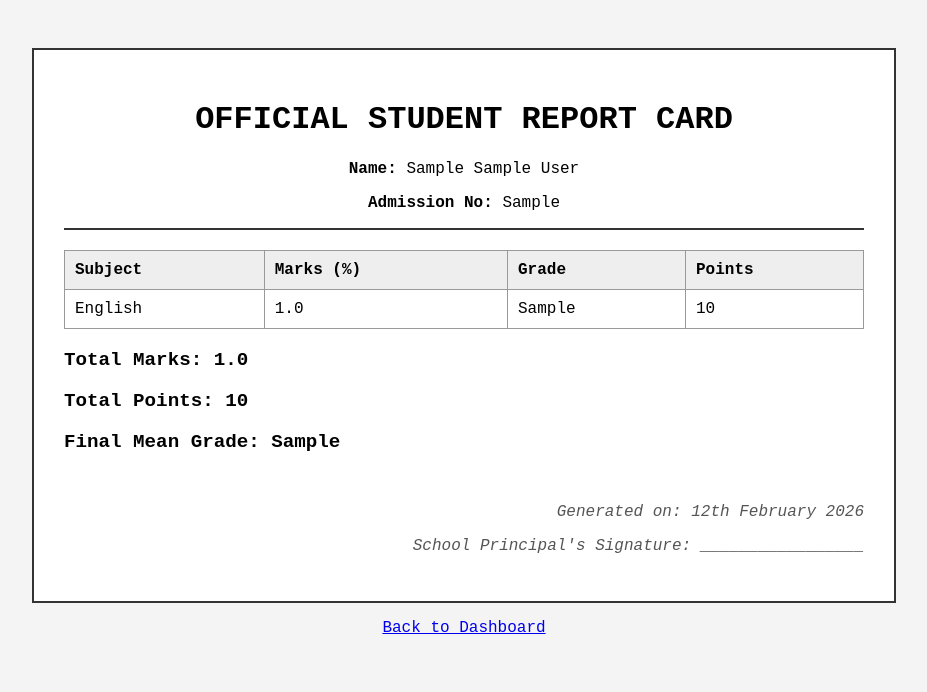
After one commit to deppapel/school-app, a Flask app: template templates/personal_report.html in a window 1280 px wide. The commit adds this page. Shown: the top 692 px of the page, without its empty margins (176-1103 px from the left). Run offline with Flask 3, Linux system fonts and the light colour scheme; tables that the repository leaves empty hold one stand-in row (values such as "Sample post"); the template is opened without the code that fills it: values that come from a table or form of the project are taken from there, most other values are stand-ins (such as "Sample title", 1, 10 or a date in 2020); parts of the project's set-up code (start-up, migrations or seed data) failed here and were passed over.

Commit message:
login sytem init

```diff
--- a/app.py
+++ b/app.py
@@ -1,14 +1,23 @@
 from flask import Flask, render_template, request, redirect, flash, send_file
 from config import Config
-from models import db, Student, Subject, Result
+from models import db, Student, Subject, Result, User
 import pandas as pd
 import tempfile
+from flask_login import LoginManager, login_required, current_user, login_user, logout_user
 
 app = Flask(__name__)
 app.config.from_object(Config)
 db.init_app(app)
 
 app.secret_key = "super-secret-key"  # Required for flash messages
+
+login_manager = LoginManager()
+login_manager.init_app(app)
+login_manager.login_view = "login"
+
+@login_manager.user_loader
+def load_user(user_id):
+    return User.query.get(int(user_id))
 
 # ---------------- SYSTEM SUBJECTS ----------------
 SYSTEM_SUBJECTS = [
@@ -94,6 +103,36 @@ def save_or_update_result(student, subject, mark):
             Result(student_id=student.id, subject_id=subject.id, marks=mark, grade=grade, points=points)
         )
 
+@app.route("/login", methods=["GET", "POST"])
+def login():
+    if request.method == "POST":
+        username = request.form["username"]
+        password = request.form["password"]
+
+        # 1. Admin Login
+        if username == "admin" and password == "school123":
+            user = User.query.filter_by(username="admin").first()
+            if not user:
+                # Seed admin user if not exists
+                user = User(username="admin", password="school123", role="ADMIN")
+                db.session.add(user)
+                db.session.commit()
+            login_user(user)
+            return redirect("/")
+
+        # 2. Guest Login (Student)
+        student = Student.query.filter_by(adm_no=username).first()
+        if student and password == "student":
+            user = User.query.filter_by(username=username).first()
+            if not user:
+                # Create a user record if it doesn't exist yet
+                user = User(username=username, password="student", role="GUEST")
+                db.session.add(user)
+                db.session.commit()
+            login_user(user)
+            return redirect("/results") # Send guests straight to the matrix
+
+    return render_template("login.html")
 
 # ---------------- ROUTES ----------------
 @app.route("/")
@@ -158,7 +197,11 @@ def add_subject():
 
 # ---------------- ADD MARKS (MANUAL) ----------------
 @app.route("/add_marks", methods=["GET", "POST"])
-def add_marks():
+@login_required
+def update_marks():
+    if current_user.role != "ADMIN":
+        flash("Unauthorised! Only school admin can modify marks")
+        return redirect("/")
     student = Student.query.all()
     subject = Subject.query.all()
     if request.method == "POST":
@@ -179,13 +222,13 @@ def add_marks():
                 flash(f"Marks updated for {student.first_name} in {subject.subject_name}")
             else:
                 flash(f"marks added for {student.first_name} in {subject.subject_name}")
-            return redirect("/add_marks")
+            return redirect("/update_marks")
 
         except Exception as e:
             db.session.rollback()
             flash(f"Error adding marks: {str(e)}", "error")
 
-    return render_template("add_marks.html", students=student, subjects=subject)
+    return render_template("update_marks.html", students=student, subjects=subject)
 
 
 # ---------------- DOWNLOAD EXCEL TEMPLATE ----------------
@@ -373,7 +416,27 @@ def results():
         applied_subjects=applied_subjects
     )
 
+@app.route("/my_report_card")
+@login_required
+def my_report_card():
 
+    student = Student.query.filter_by(adm_no=current_user.username).first()
+    if not student:
+        return "Student record not found", 404
+
+    results = Result.query.filter_by(student_id=student.id).all()
+
+    total_points = sum(r.points for r in results)
+    final_grade = student_final_grade(total_points)
+
+    return render_template("personal_report.html", student=student, results=results, final_grade=final_grade)
+
+@app.route("/logout")
+@login_required
+def logout():
+    logout_user()
+    flash("You have been logged out.")
+    return redirect("/login")
 
 if __name__ == "__main__":
     app.run(debug=True)
--- /dev/null
+++ b/templates/personal_report.html
@@ -0,0 +1,66 @@
+<!DOCTYPE html>
+<html lang="en">
+<head>
+    <meta charset="UTF-8">
+    <title>Report Card - {{ student.first_name }}</title>
+    <style>
+        body { font-family: 'Courier New', Courier, monospace; padding: 40px; background-color: #f4f4f4; }
+        .report-box { max-width: 800px; margin: auto; background: white; padding: 30px; border: 2px solid #333; }
+        .header { text-align: center; border-bottom: 2px solid #333; margin-bottom: 20px; }
+        table { width: 100%; border-collapse: collapse; margin: 20px 0; }
+        th, td { border: 1px solid #999; padding: 10px; text-align: left; }
+        th { background-color: #eee; }
+        .total-section { font-weight: bold; font-size: 1.2em; margin-top: 20px; }
+        .stamp { margin-top: 50px; text-align: right; font-style: italic; color: #555; }
+    </style>
+</head>
+<body>
+
+<div class="report-box">
+    <div class="header">
+        <h1>OFFICIAL STUDENT REPORT CARD</h1>
+        <p><strong>Name:</strong> {{ student.first_name }} {{ student.second_name }}</p>
+        <p><strong>Admission No:</strong> {{ student.adm_no }}</p>
+    </div>
+
+    <table>
+        <thead>
+            <tr>
+                <th>Subject</th>
+                <th>Marks (%)</th>
+                <th>Grade</th>
+                <th>Points</th>
+            </tr>
+        </thead>
+        <tbody>
+            {% for res in results %}
+            <tr>
+                <td>{{ res.subject.subject_name }}</td>
+                <td>{{ res.marks }}</td>
+                <td>{{ res.grade }}</td>
+                <td>{{ res.points }}</td>
+            </tr>
+            {% endfor %}
+        </tbody>
+    </table>
+
+    <div class="total-section">
+        <p>Total Marks: {{ results|sum(attribute='marks') }}</p>
+        <p>Total Points: {{ results|sum(attribute='points') }}</p>
+        <p>Final Mean Grade:
+            {% set total_pts = results|sum(attribute='points') %}
+            {# We use the same logic here or pass final_grade from the route #}
+            <strong>{{ final_grade }}</strong>
+        </p>
+    </div>
+
+    <div class="stamp">
+        <p>Generated on: 12th February 2026</p>
+        <p>School Principal's Signature: _________________</p>
+    </div>
+</div>
+
+<p style="text-align: center;"><a href="/">Back to Dashboard</a></p>
+
+</body>
+</html>
```
Also changed, not shown: models.py (+11 -1 lines), templates/index.html (+14 -11 lines), templates/login.htm (added, +27 -0 lines), templates/update_marks.html (renamed from templates/add_marks.html).
